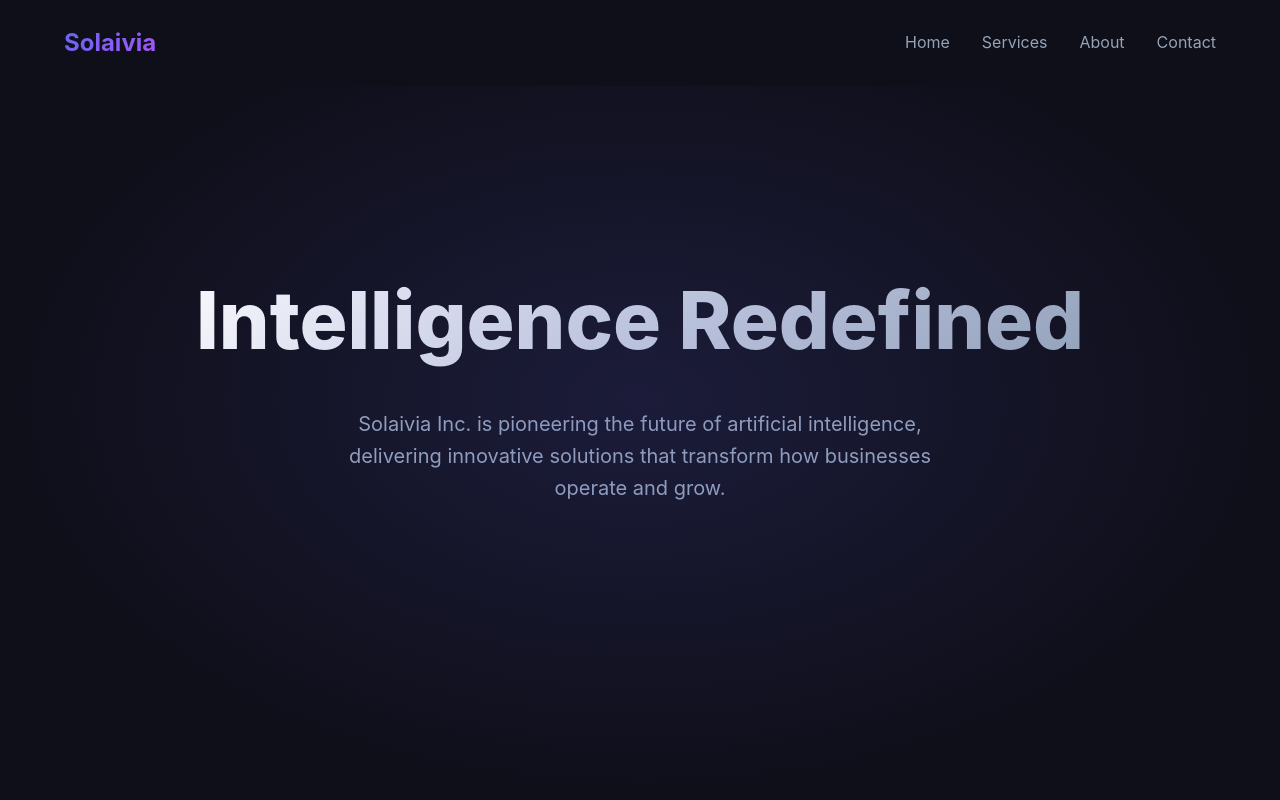
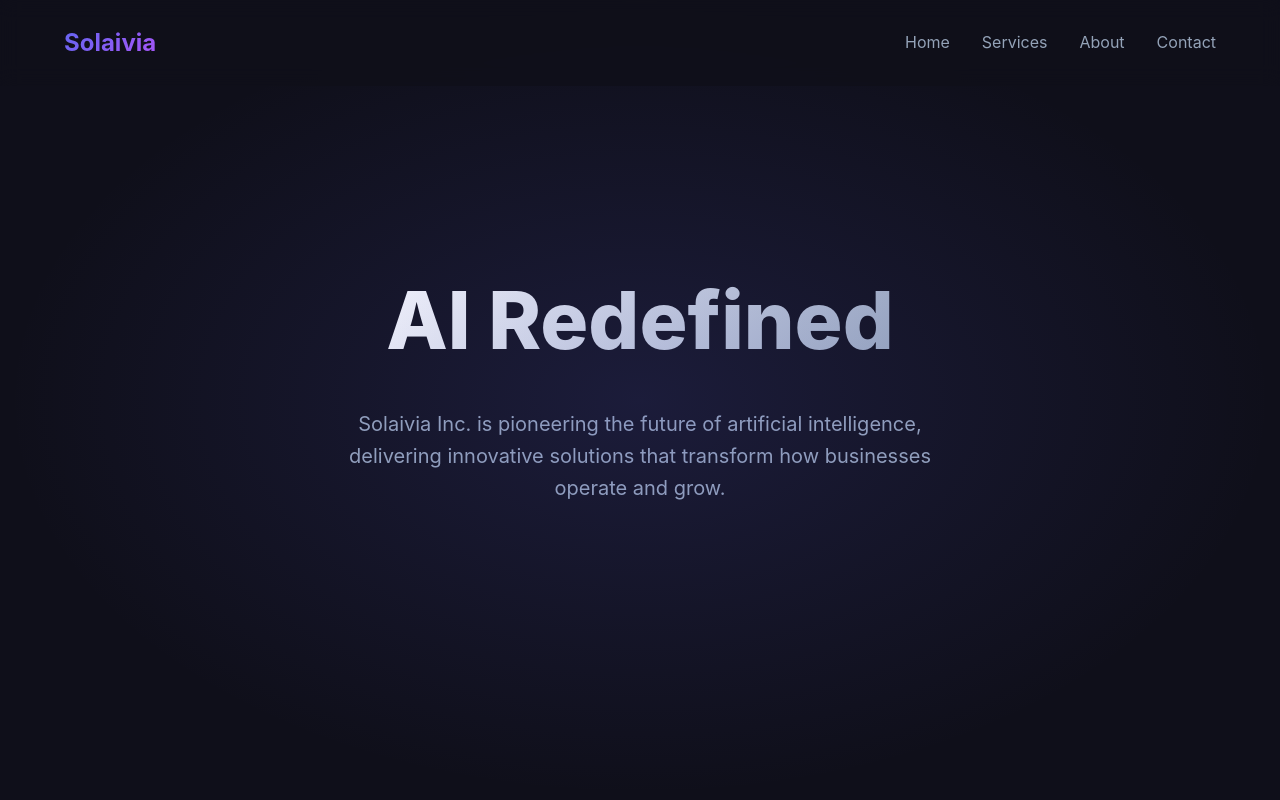
Before and after one commit to solaiviainc/solaivia-website, a plain HTML site: page index.html in a window 1280 px wide. Shown: the top 800 px of the page. Drawn offline with Linux system fonts and the light colour scheme.

Commit message:
Update index.html

```diff
--- a/index.html
+++ b/index.html
@@ -260,7 +260,7 @@
     </nav>
 
     <section class="hero" id="home">
-        <h1>Intelligence Redefined</h1>
+        <h1>AI Redefined</h1>
         <p>Solaivia Inc. is pioneering the future of artificial intelligence, delivering innovative solutions that transform how businesses operate and grow.</p>
     </section>
 
```
